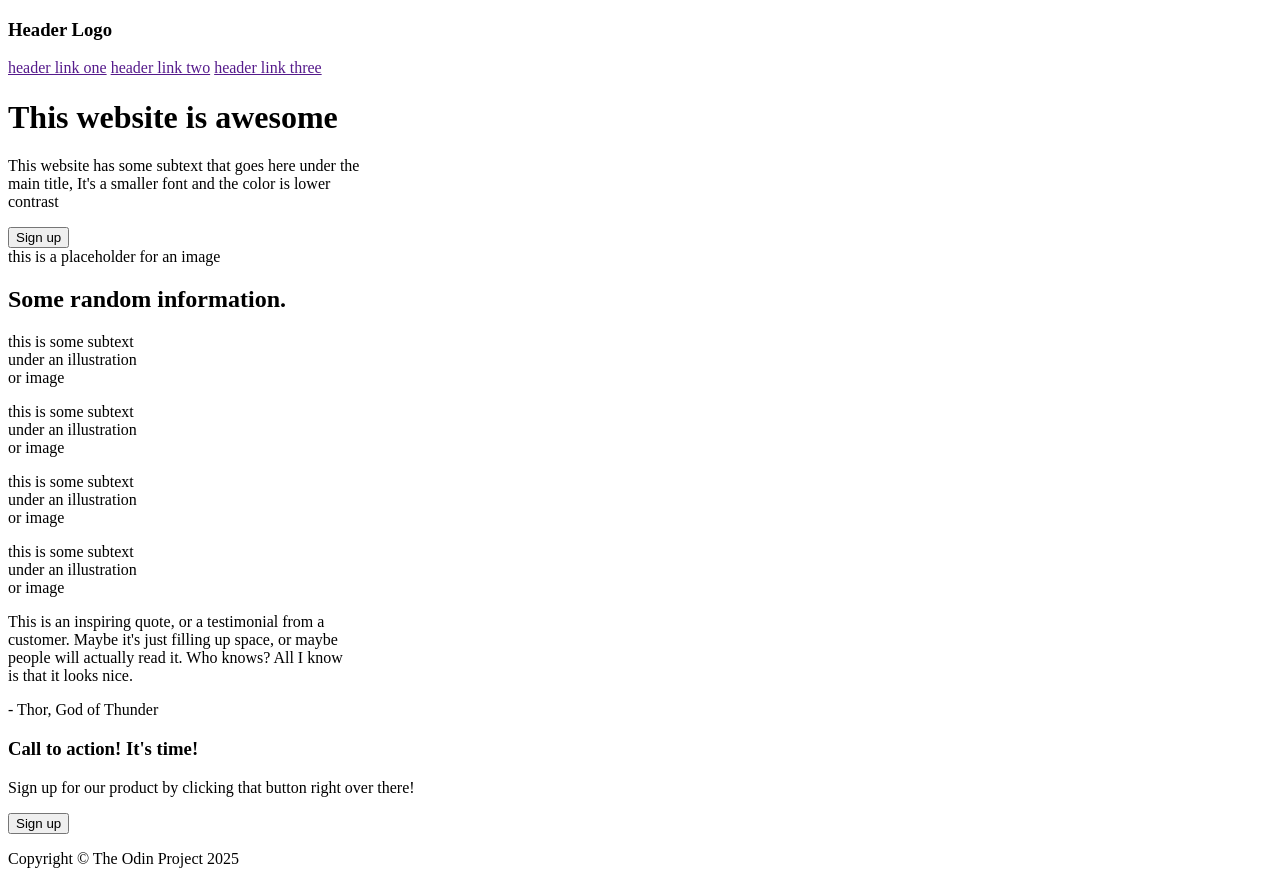
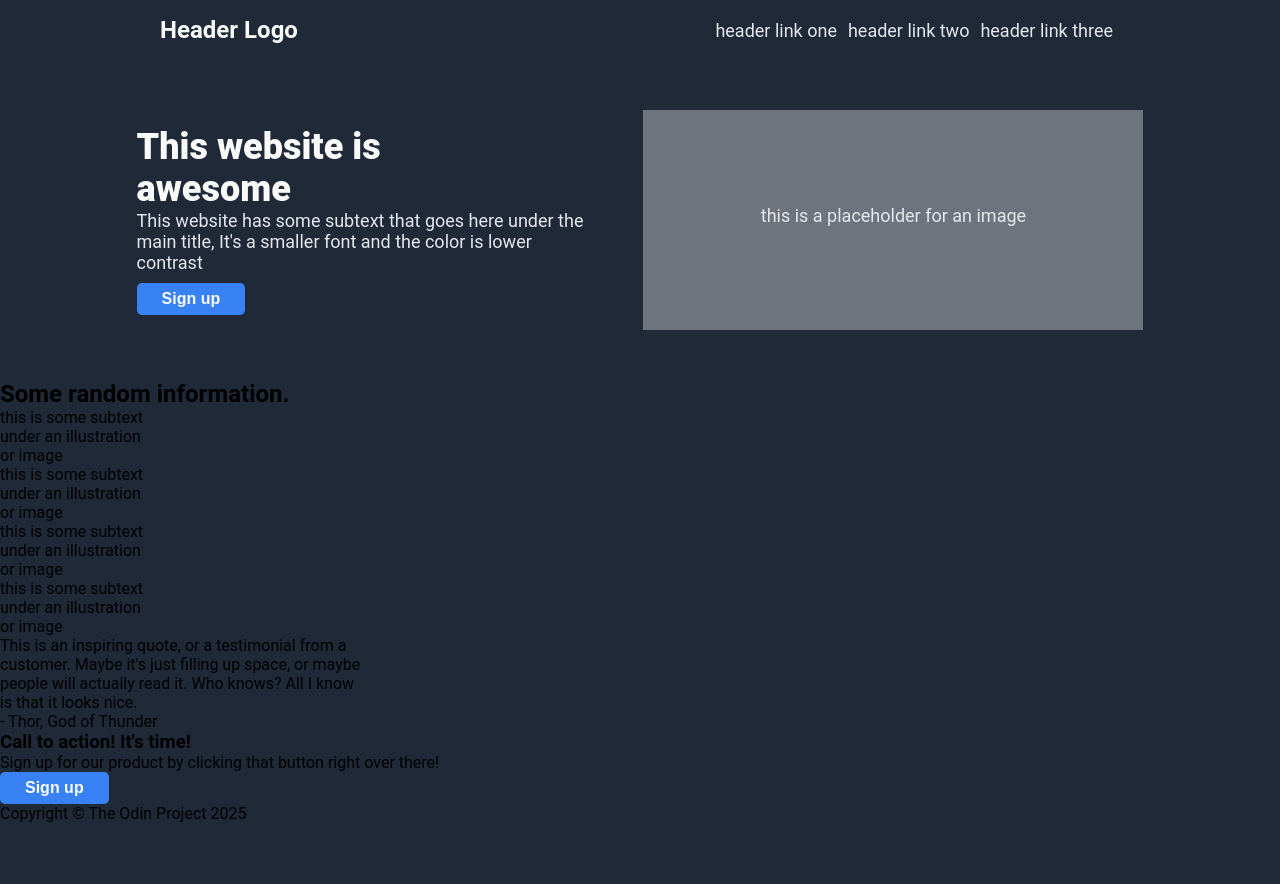
Before and after one commit to OlujimiA/Landing-Page, a plain HTML site: page index.html in a window 1280 px wide. After the commit the page ends 823 px from the top, so only its background shows below. Drawn offline with Linux system fonts and the light colour scheme.

Commit message:
Add css styling to hero section

```diff
--- a/index.html
+++ b/index.html
@@ -3,28 +3,33 @@
     <head>
         <meta charset="UTF-8">
         <meta name="viewport" content="width=device-width, initial-scale=1.0">
+        <link rel="stylesheet" href="styles.css">
         <title>Landing Page</title>
     </head>
     <body>
         <header>
             <div>
-                <h3>Header Logo</h3>
+                <div>
+                    <h2 class="logo">Header Logo</h2>
                 </div>
-            <nav>
+                <nav class="links">
                     <a href="">header link one</a>
                     <a href="">header link two</a>
                     <a href="">header link three</a>
                 </nav>
+            </div>
         </header>
         <main>
+            <div class="main-content">
                 <div>
-                <h1>This website is awesome</h1>
+                    <h1>This website is<br>awesome</h1>
                     <p>This website has some subtext that goes here under the<br>
                         main title, It's a smaller font and the color is lower<br>contrast</p>
                     <button>Sign up</button>
                 </div>
-            <div>
-                this is a placeholder for an image
+                <div class="image">
+                    <p>this is a placeholder for an image</p>
+                </div>
             </div>
         </main>
         <section>
--- /dev/null
+++ b/styles.css
@@ -0,0 +1,82 @@
+* {
+    margin: 0;
+    padding: 0;
+    box-sizing: border-box;
+}
+
+body {
+    font-family: Roboto, Arial, Helvetica, sans-serif;
+    background-color: #1F2937;
+}
+
+header {
+    height: 60px;
+    display: flex;
+    align-items: center;
+}
+
+header div {
+    width: 75%;
+    display: flex;
+    justify-content: space-between;
+    align-items: center;
+    margin: 0 auto;
+}
+
+.logo {
+    font-size: 24px;
+    color: #F9FAF8;
+}
+
+.links {
+    flex: 1 0 auto;
+}
+
+.links a {
+    text-decoration: none;
+    padding-right: 7px;
+    color: #E5E7EB;
+    font-size: 18px;
+}
+
+main {
+    margin: 50px 0;
+}
+
+.main-content {
+    display: flex;
+    justify-content: center;
+    align-items: center;
+}
+
+.main-content div h1 {
+    font-size: 36px;
+    color: #F9FAF8;
+    font-weight: 900;
+}
+
+.main-content div p {
+    font-size: 18px;
+    color: #E5E7EB;
+    margin-bottom: 10px;
+}
+
+button {
+    font-size: 16px;
+    background-color: #3882F6;
+    color: hsl(90, 20%, 98%);
+    padding: 7px 25px;
+    border: 0;
+    border-radius: 5px;
+    font-weight: 600;
+}
+
+.image {
+    background-color: #6d747d;
+    width: 500px;
+    height: 220px;
+    display: flex;
+    justify-content: center;
+    align-items: center;
+    margin-left: 60px;
+}
```
Lines whose indentation alone changed are shown as unchanged.
